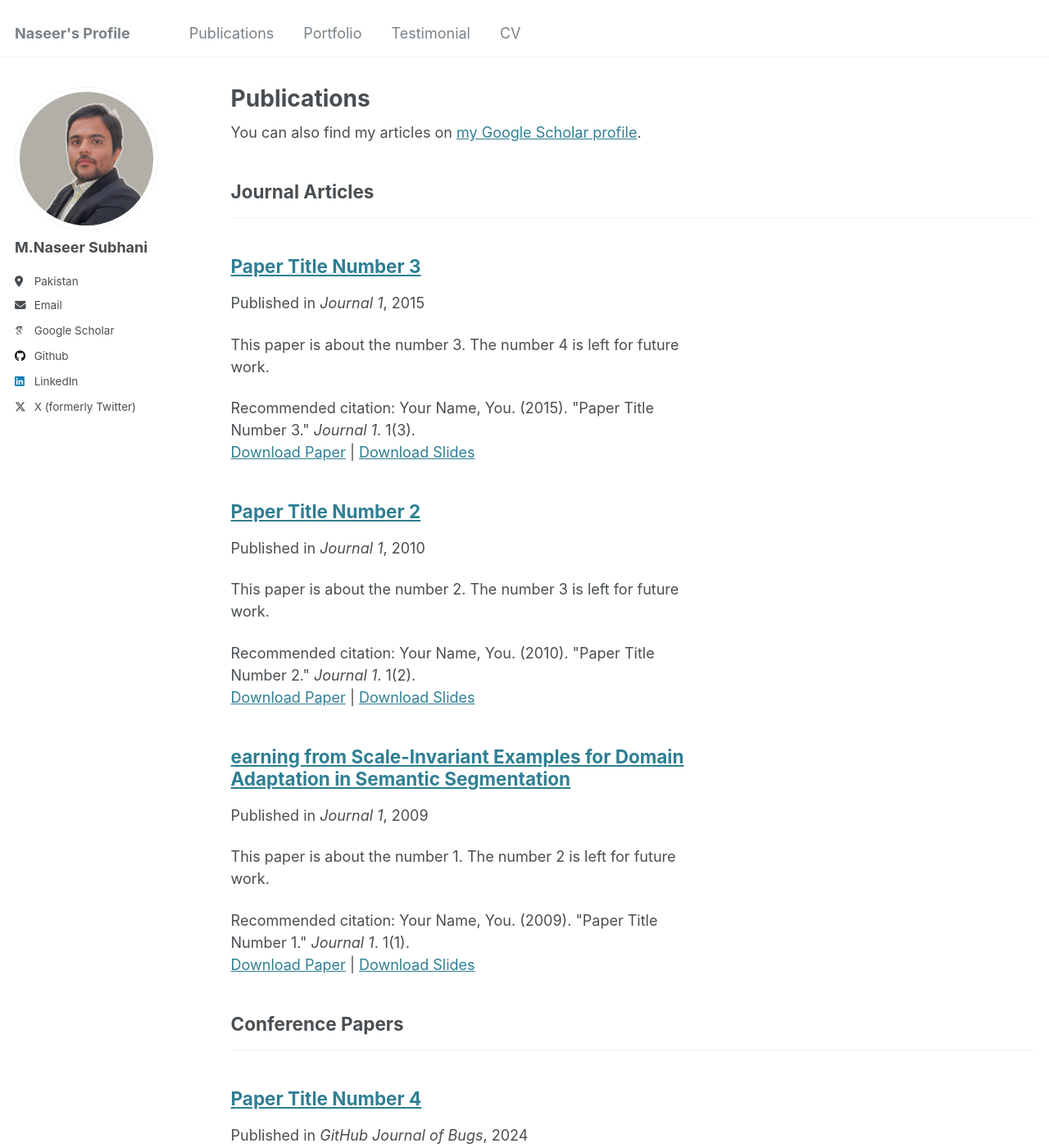
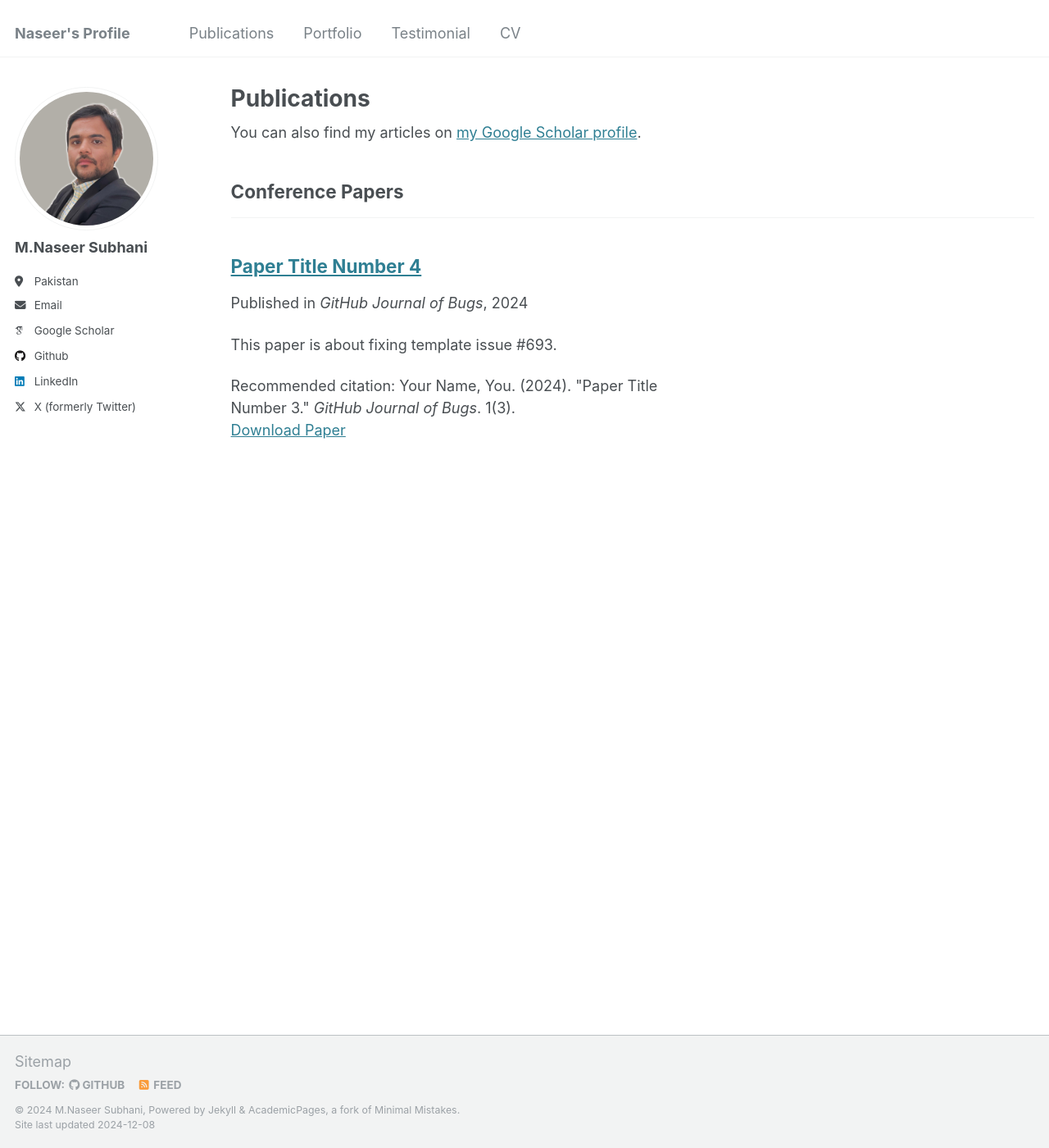
Before and after one commit to MNaseerSubhani/mnaseer.githu.io, a Jekyll site: the page built from _pages/publications.html, in a window 1280 px wide and 1400 px high. Shown: the whole window at 82% size. Built offline with Jekyll 4.4.1, drawn with Linux system fonts in a browser that asks for light colours; some web fonts are replaced.

```diff
--- a/_publications/2009-10-01-paper-title-number-1.md
+++ /dev/null
@@ -1,15 +0,0 @@
----
-title: "earning from Scale-Invariant Examples for
-Domain Adaptation in Semantic Segmentation"
-collection: ECCV 2020
-category: manuscripts
-permalink: /publication/2009-10-01-paper-title-number-1
-excerpt: 'This paper is about the number 1. The number 2 is left for future work.'
-date: 2009-10-01
-venue: 'Journal 1'
-slidesurl: 'http://academicpages.github.io/files/slides1.pdf'
-paperurl: 'http://academicpages.github.io/files/paper1.pdf'
-citation: 'Your Name, You. (2009). &quot;Paper Title Number 1.&quot; <i>Journal 1</i>. 1(1).'
----
-
-The contents above will be part of a list of publications, if the user clicks the link for the publication than the contents of section will be rendered as a full page, allowing you to provide more information about the paper for the reader. When publications are displayed as a single page, the contents of the above "citation" field will automatically be included below this section in a smaller font.
--- a/_publications/2010-10-01-paper-title-number-2.md
+++ /dev/null
@@ -1,14 +0,0 @@
----
-title: "Paper Title Number 2"
-collection: publications
-category: manuscripts
-permalink: /publication/2010-10-01-paper-title-number-2
-excerpt: 'This paper is about the number 2. The number 3 is left for future work.'
-date: 2010-10-01
-venue: 'Journal 1'
-slidesurl: 'http://academicpages.github.io/files/slides2.pdf'
-paperurl: 'http://academicpages.github.io/files/paper2.pdf'
-citation: 'Your Name, You. (2010). &quot;Paper Title Number 2.&quot; <i>Journal 1</i>. 1(2).'
----
-
-The contents above will be part of a list of publications, if the user clicks the link for the publication than the contents of section will be rendered as a full page, allowing you to provide more information about the paper for the reader. When publications are displayed as a single page, the contents of the above "citation" field will automatically be included below this section in a smaller font.
```
Also changed, not shown: _publications/2015-10-01-paper-title-number-3.md (+2 -2 lines).
